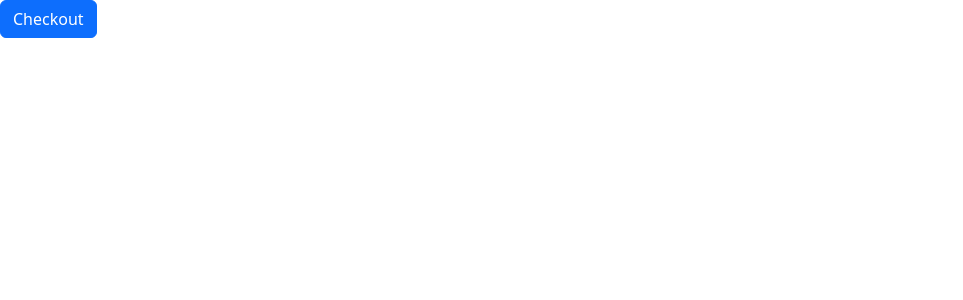
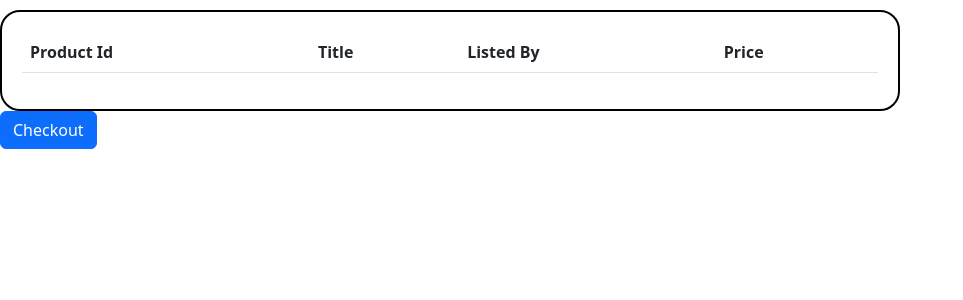
Before and after one commit to VarunJoshi10/E-comerce-website, a Django app: page /cart/ in a window 1280 px wide. Shown: the top 300 px of the page, without its empty margins (0-963 px from the left). Run offline with Django 4.2, Linux system fonts and the light colour scheme; data comes from the database, SQL or seed files in the repository; both versions use the stored data as it was before the commit; lists and menus that the app fills with data are empty.

Commit message:
cart page ui changed

```diff
--- a/E_commerce/onestop/models.py
+++ b/E_commerce/onestop/models.py
@@ -86,10 +86,7 @@ class Cart(models.Model):
     user_id = models.IntegerField()
     prod_id = models.IntegerField()
     listedBy = models.IntegerField(default=0)
-    quantity = models.IntegerField(default=1)
-    image = models.ImageField(upload_to='product_images', default='')
     title = models.CharField(max_length=200,default='')
-    desc = models.CharField(max_length=200,default='')
     price = models.IntegerField(default=0)
 
     def __str__(self) -> str:
--- a/E_commerce/onestop/views.py
+++ b/E_commerce/onestop/views.py
@@ -99,8 +99,8 @@ def mens_main(request):
             # Use messages
 
             cart_obj = Cart(user_id=request.user.id, prod_id = product_id,listedBy = product_details['listedBy'],
-                image = product_details['image'], title = product_details['name'],
-                desc = product_details['description'], price = product_details['price'])
+                title = product_details['name'],
+                price = product_details['price'])
             cart_obj.save()
 
     return render(request, 'mens_main.html',context)
@@ -124,8 +124,8 @@ def women_main(request):
             # Use messages
 
             cart_obj = Cart(user_id=request.user.id, prod_id = product_id,listedBy = product_details['listedBy'],
-                image = product_details['image'], title = product_details['name'],
-                desc = product_details['description'], price = product_details['price'])
+                title = product_details['name'],
+                price = product_details['price'])
             cart_obj.save()
 
 
@@ -150,8 +150,8 @@ def kids_main(request):
             # Use messages
 
             cart_obj = Cart(user_id=request.user.id, prod_id = product_id,listedBy = product_details['listedBy'],
-                image = product_details['image'], title = product_details['name'],
-                desc = product_details['description'], price = product_details['price'])
+                title = product_details['name'],
+                price = product_details['price'])
             cart_obj.save()
 
     return render(request, 'kids_main.html', context)
@@ -264,9 +264,10 @@ def trial(request):
 def cart(request):
     cart = Cart.objects.filter(user_id = request.user.id).values()
 
+    # Directly go for the single item and also don't take images its going to be hectic
+
     context = {
         'cart' : cart
     }
 
-    print(cart)
     return render(request, 'cart.html', context)
--- a/E_commerce/templates/cart.html
+++ b/E_commerce/templates/cart.html
@@ -11,31 +11,29 @@
 
     <form method="post" >
 
-        {% for i in cart %}
 
-        <div style="padding: 20px;">
-            <div style="width:1500px; height:190px; border-radius: 20px; border: 1px solid black; padding: 20px;">
-
-                <!-- <form method="post" > -->
-                    <img src="{{ i.image.url }}" class="img-thumbnail" alt="{{ i.image.url }}" style="height: 150px; background-color: aliceblue;">
-
-                    <div style="background-color: aqua; height: 150px; width: 800px; padding: 10px 0 10px 20px; display: inline-block;">
-                        <input type="number" name="product_id" value="Product Id here" hidden>
-                        <label name="product_name" style="font-size: 20px;">{{ i.title}}</label>
-                        <br>
-                        <label name="product_des">{{ i.desc }}</label>
-                    </div>
-
-                    <!-- <input type="button" name="decrease" onclick="quantity_button('-')" value="-" style="border: 1px;">
-                    <input id="product_quantity" type="number" disabled value="1" name="product_quantity">
-                    <input type="button" name="increase" onclick="quantity_button('+')" value="+" style="border: 1px;"> -->
-
-                    <label id="product_cost" name="product_cost">{{ i.price }}</label>
-
-            </div>
+        <div style="padding: 20px; border-radius:20px; border: 2px solid black; margin-top:10px; width: 900px;">
+            <table class="table">
+                <thead>
+                <tr>
+                    <th scope="col">Product Id</th>
+                    <th scope="col">Title</th>
+                    <th scope="col">Listed By</th>
+                    <th scope="col">Price</th>
+                </tr>
+                </thead>
+                <tbody>
+                {% for i in cart %}
+                    <tr>
+                        <td>{{i.prod_id}}</td>
+                        <td>{{i.title}}</td>
+                        <td>{{i.listedBy}}</td>
+                        <td>{{i.price}}</td>
+                    </tr>
+                {% endfor %}
+                </tbody>
+            </table>
         </div>
-
-        {% endfor %}
 
         <button type="button" class="btn btn-primary" name="all_products">Checkout</button>
 
```
Also changed, not shown: E_commerce/db.sqlite3, E_commerce/onestop/migrations/0016_remove_cart_desc_remove_cart_image_and_more.py (added).
